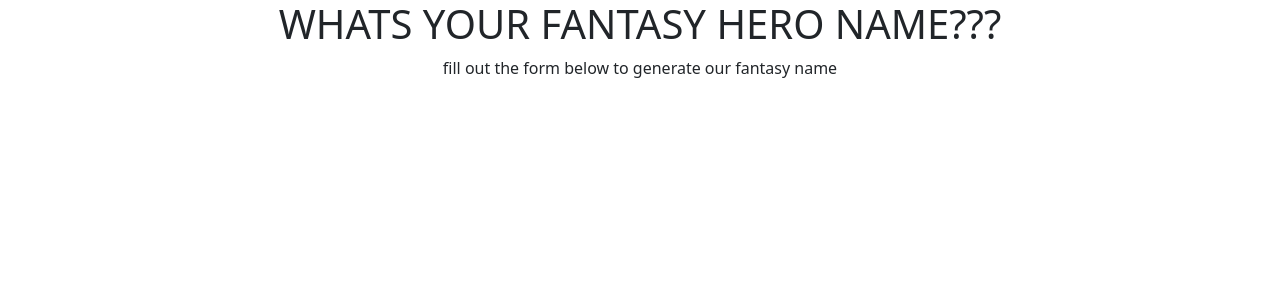
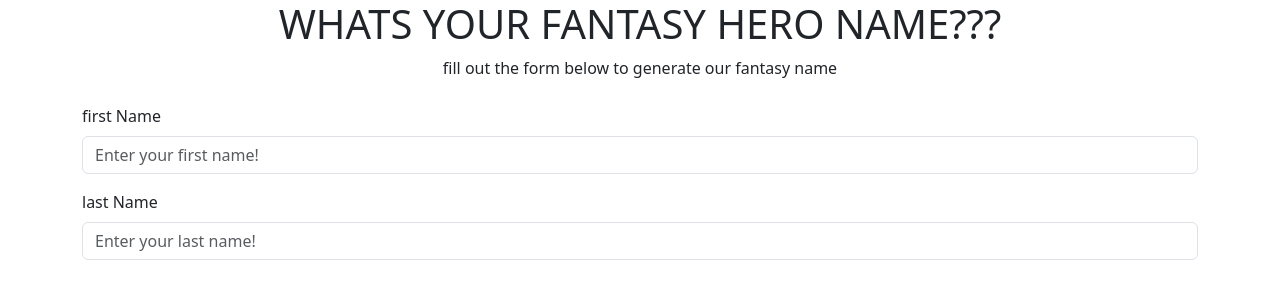
Before and after one commit to CopperCoder227/NameGen, a plain HTML site: page index.html in a window 1280 px wide. Drawn offline with nearby package versions, Linux system fonts and the light colour scheme.

Commit message:
first 2 forms!!

```diff
--- a/index.html
+++ b/index.html
@@ -24,16 +24,38 @@
       <!-- place navbar here -->
     </header>
     <main>
-      <!--Heading thingy-->
       <div class="container">
+        <!--Heading thingy-->
         <div class="text-center mb-4">
           <h1>WHATS YOUR FANTASY HERO NAME???</h1>
           <p>fill out the form below to generate our fantasy name</p>
         </div>
+
+        <!--form-->
+        <form id="fantasyForm" class="mb-4">
+          <!-- first name-->
+          <div class="mb-3">
+            <label for="firstName" class="form-label">first Name</label>
+            <input
+              type="text"
+              class="form-control"
+              id="firstName"
+              placeholder="Enter your first name!"
+            />
+          </div>
+
+          <!-- last name-->
+          <div class="mb-3">
+            <label for="lastName" class="form-label">last Name</label>
+            <input
+              type="text"
+              class="form-control"
+              id="lastName"
+              placeholder="Enter your last name!"
+            />
+          </div>
+        </form>
       </div>
-
-      <!--form in page-->
-      <form id="fantasyForm" class="mb-4"></form>
     </main>
     <footer>
       <!-- place footer here -->
```
